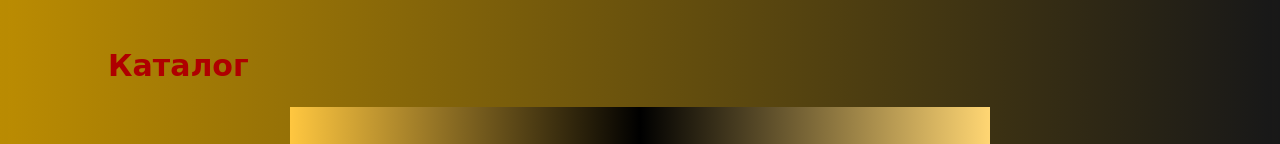
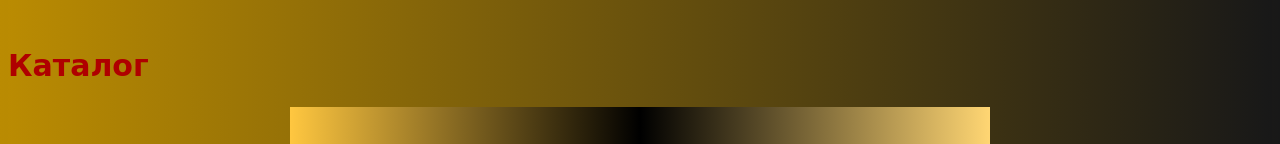
Before and after one commit to CapibarychLogik/Reliz-Sloik-Yaroslav, a plain HTML site: page index.html in a window 1280 px wide. Shown: the part 761-905 px from the top of the page. Drawn offline with Linux system fonts and the light colour scheme.

Commit message:
Update style.css

```diff
--- a/style.css
+++ b/style.css
@@ -36,7 +36,7 @@ h2 {
     color:rgb(175, 0, 0);
     font-size: 30px;
     font-family: cursive;
-    margin-left:100px;
+    left:30%;
 }
 h3{
   font-size: 25px;
```
